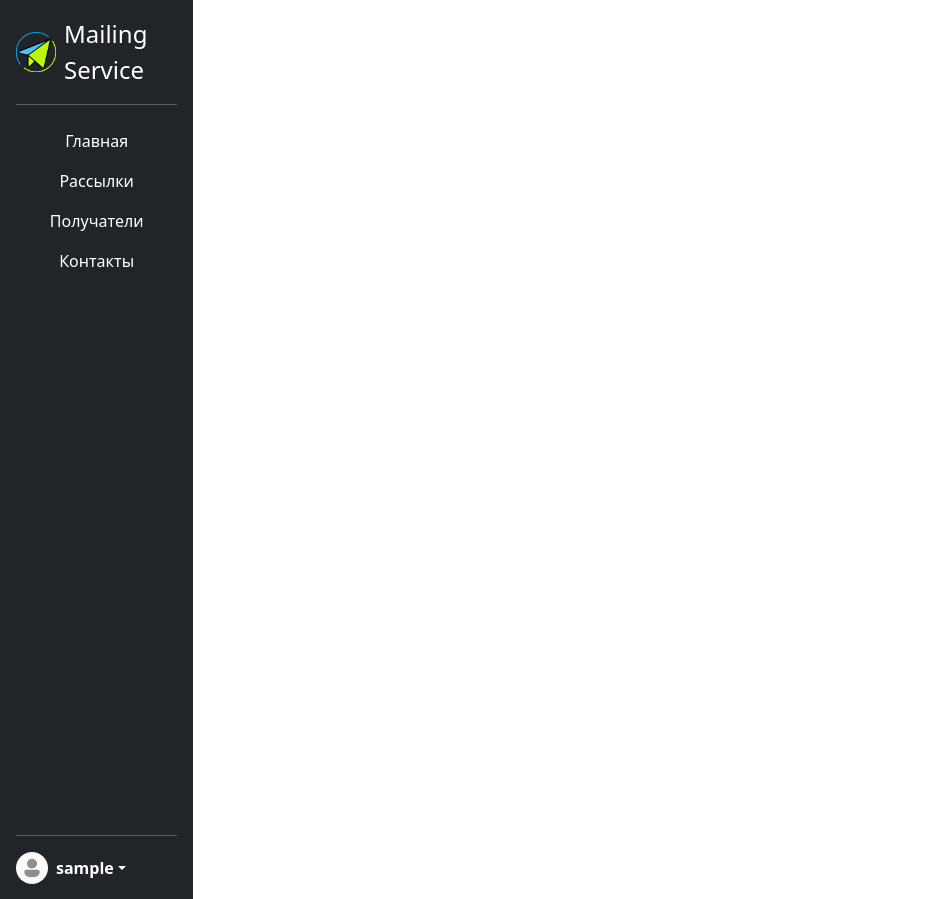
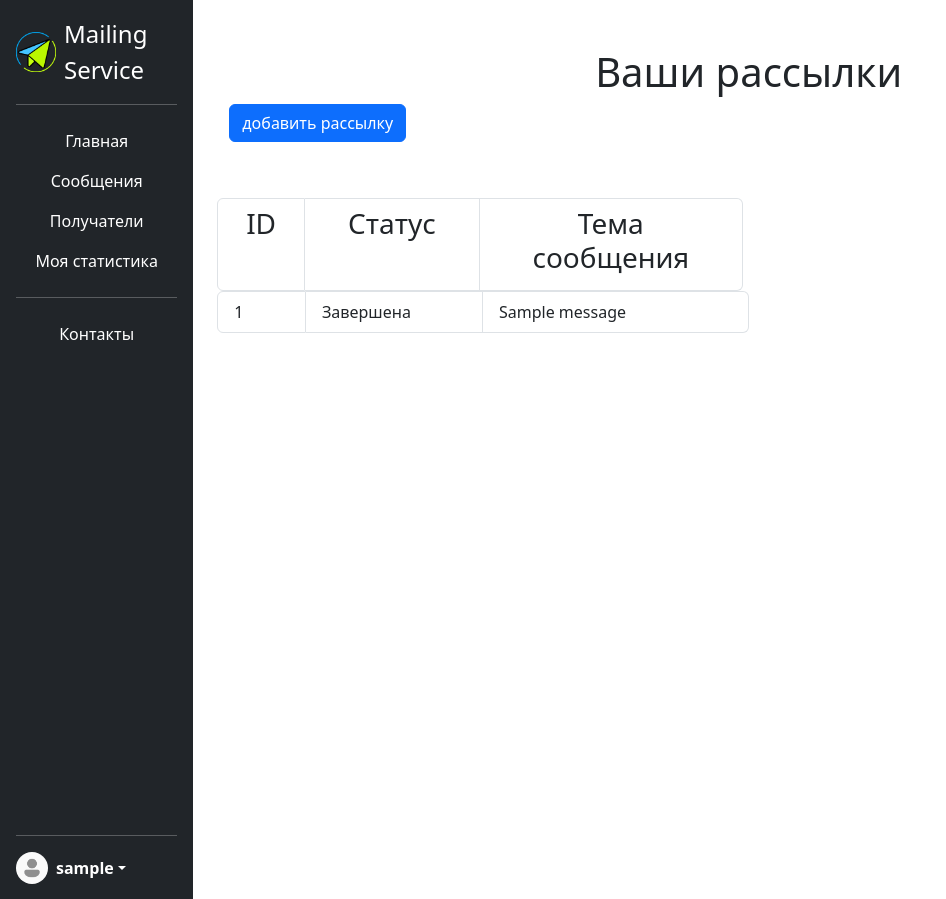
Before and after one commit to BrutalCutie/Mailing-Service, a Django app: page / in a window 1280 px wide. Shown: the top 899 px of the page, without its empty margins (0-946 px from the left). Run offline with Django 5.2, Linux system fonts and the light colour scheme; a user stored in the database is signed in; tables that the repository leaves empty hold one stand-in row (values such as "Sample post"); parts of the project's set-up code (start-up, migrations or seed data) failed here and were passed over; some libraries are stand-ins or nearby versions.

Commit message:
Работа с шаблонами

```diff
--- a/mailing/models.py
+++ b/mailing/models.py
@@ -1,11 +1,17 @@
 from django.db import models
+from users.models import MailingUser
 
 
 class Receiver(models.Model):
-    """Поля: email, full_name, commentary"""
+    """Поля: email, full_name, commentary, owner"""
     email = models.EmailField(unique=True, null=False, blank=False, verbose_name="почта получателя")
     full_name = models.CharField(max_length=100, null=False, blank=False, verbose_name="Ф.И.О.")
     commentary = models.TextField(verbose_name="Комментарий о получателе рассылки")
+    owner = models.ForeignKey(MailingUser,
+                              on_delete=models.CASCADE,
+                              related_name='receivers',
+                              verbose_name='Владелец модели получателя',
+                              null=True, blank=True)
 
     def __str__(self):
         return f"{self.full_name} | {self.email}"
@@ -17,9 +23,14 @@
 
 
 class Message(models.Model):
-    """Поля: subject, message_text"""
+    """Поля: subject, message_text, owner"""
     subject = models.CharField(max_length=100, blank=False, null=False, verbose_name="тема сообщения")
     message_text = models.TextField(verbose_name="текст сообщения")
+    owner = models.ForeignKey(MailingUser,
+                              on_delete=models.CASCADE,
+                              related_name='messages',
+                              verbose_name='Владелец модели сообщения',
+                              null=True, blank=True)
 
     def __str__(self):
         max_length = 20
@@ -37,15 +48,20 @@
 
 
 class Mailing(models.Model):
-    """Поля: mailing_start_at, mailing_end_at, status, message, receivers"""
+    """Поля: mailing_start_at, mailing_end_at, status, message, receivers, owner"""
     # TODO проверить как будет со списком строк, а не списком кортежей строк
     STATUS_CHOICES = [("Завершена", "Завершена"), ("Создана", "Создана"), ("Запущена", "Запущена")]
 
-    mailing_start_at = models.DateTimeField(auto_now_add=True, verbose_name="дата и время первой отправки")
-    mailing_end_at = models.DateTimeField(verbose_name="дата и время окончания  отправки")
-    status = models.CharField(choices=STATUS_CHOICES, verbose_name='статус')
+    mailing_start_at = models.DateTimeField(verbose_name="дата и время первой отправки", null=True, blank=True)
+    mailing_end_at = models.DateTimeField(verbose_name="дата и время окончания  отправки", null=True, blank=True)
+    status = models.CharField(choices=STATUS_CHOICES, verbose_name='статус', default="Создана")
     message = models.ForeignKey(Message, on_delete=models.CASCADE, related_name='mailings', verbose_name='сообщение')
     receivers = models.ManyToManyField(Receiver, 'receivers', verbose_name='получатели')
+    owner = models.ForeignKey(MailingUser,
+                              on_delete=models.CASCADE,
+                              related_name='mailings',
+                              verbose_name='Владелец модели рассылки',
+                              null=True, blank=True)
 
     class Meta:
         verbose_name = "Рассылка"
--- a/mailing/templates/mailing/main_page.html
+++ b/mailing/templates/mailing/main_page.html
@@ -4,5 +4,52 @@
 
 {% block content %}
 
+{% if not user.is_authenticated %}
+<div class="px-4 py-5 my-5 text-center" xmlns="http://www.w3.org/1999/html">
+    <img class="d-block mx-auto mb-4" src="/static/imgs/mailing-service-logo.png" alt="" width="150">
+    <h1 class="display-5 fw-bold text-body-emphasis">Сервис по управлению рассылками.</h1>
+    <div class="col-lg-6 mx-auto">
+        <p class="lead mb-4">
+            Этот сервис родился благодаря онлайн школе<br>
+            <img src="https://my.sky.pro/5987ea2b7acbe5e5379157f8c4f0fb7f.svg" width="200px"><br><br>
+            Ещё надеюсь, что вы оцените логотип. Получилось очень красиво.
+        </p>
+        <div class="d-grid gap-2 d-sm-flex justify-content-sm-center">
+            <a href="{% url 'users:login' %}" class="btn btn-primary btn-lg px-4 gap-3">Вход в систему</a>
+            <a href="{% url 'users:register' %}" class="btn btn-outline-secondary btn-lg px-4">Регистрация</a>
+        </div>
+    </div>
+</div>
+
+{% else %}
+
+<div class="mt-5">
+    <h1 class="text-center">Ваши рассылки</h1>
+    <a href="{% url 'mailing:mailing_new' %}" class="btn btn-primary">добавить рассылку</a>
+    <div class="row mt-5">
+        <ul class="list-group list-group-horizontal mt-2 text-center">
+            <li class="list-group-item col-1"><h3>ID</h3></li>
+            <li class="list-group-item col-2"><h3>Статус</h3></li>
+            <li class="list-group-item col-3"><h3>Тема сообщения</h3></li>
+        </ul>
+    </div>
+
+    <div class="row">
+        {% for mailing in mailings %}
+        <a href="{% url 'mailing:mailing_detail' mailing.pk %}" class="nav-link">
+            <ul class="list-group list-group-horizontal">
+                <li class="list-group-item col-1">{{mailing.pk}}</li>
+                <li class="list-group-item col-2">{{mailing.status}}</li>
+                <li class="list-group-item col-3">{{mailing.message.subject|truncatechars:20}}</li>
+            </ul>
+        </a>
+        {% endfor %}
+    </div>
+</div>
+
+
+{% endif %}
+
+
 
 {% endblock %}
--- a/mailing/templates/mailing/sidebar.html
+++ b/mailing/templates/mailing/sidebar.html
@@ -1,5 +1,6 @@
 <div class="d-flex flex-column flex-shrink-0 p-3 text-bg-dark" style="min-height: 900px">
-    <a href="{% url 'mailing:main_page' %}" class="d-flex align-items-center mb-3 mb-md-0 me-md-auto text-white text-decoration-none">
+    <a href="{% url 'mailing:main_page' %}"
+       class="d-flex align-items-center mb-3 mb-md-0 me-md-auto text-white text-decoration-none">
         <img width="40px" src="/static/imgs/mailing-service-logo.png">
         <span class="fs-4 mx-2">Mailing Service</span>
     </a>
@@ -14,7 +15,7 @@
 
         <li>
             <a href="#" class="nav-link text-white">
-          Рассылки
+                Сообщения
             </a>
         </li>
 
@@ -24,6 +25,14 @@
             </a>
         </li>
 
+        {% if user.is_authenticated %}
+        <li>
+            <a href="#" class="nav-link text-white">
+                Моя статистика
+            </a>
+        </li>
+        {% endif %}
+        <hr>
         <li>
             <a href="#" class="nav-link text-white">
                 Контакты
@@ -35,7 +44,8 @@
 
     {% if user.is_authenticated %}
     <div class="dropdown">
-          <a href="#" class="d-flex align-items-center text-white text-decoration-none dropdown-toggle" data-bs-toggle="dropdown" aria-expanded="false">
+        <a href="#" class="d-flex align-items-center text-white text-decoration-none dropdown-toggle"
+           data-bs-toggle="dropdown" aria-expanded="false">
             <img src="/static/imgs/wo-avatar.png" alt="" width="32" height="32" class="rounded-circle me-2">
             <strong>{{ user.username }}</strong>
         </a>
@@ -52,7 +62,7 @@
         </ul>
     </div>
     {% else %}
-        <div class="d-flex justify-content-between">
+    <div class="d-grid gap-2 d-sm-flex justify-content-sm-center">
         <a href="{% url 'users:login' %}" class="btn btn-primary">Вход</a>
         <a href="{% url 'users:register' %}" class="btn btn-primary ">Регистрация</a>
     </div>
--- a/mailing/urls.py
+++ b/mailing/urls.py
@@ -9,4 +9,17 @@
 
 urlpatterns = [
     path('', views.MainPageView.as_view(), name='main_page'),
+    path('mailing_new/', views.MailingCreateView.as_view(), name='mailing_new'),
+    path('mailing_detail/<int:pk>/', views.MailingDetailView.as_view(), name='mailing_detail'),
+    # path('mailing_update/', views.MailingUpdateView.as_view(), name='mailing_update'),
+    # path('mailing_delete/<int:pk>/', views.MailingDeleteView.as_view(), name='mailing_delete'),
+
+    # path('receiver_list/', views.ReceiverListView.as_view(), name='receiver_list'),
+    # path('receiver_new/', views.ReceiverCreateView.as_view(), name='receiver_new'),
+    # path('receiver_detail/<int:pk>/', views.ReceiverDetailView.as_view(), name='receiver_detail'),
+    # path('receiver_update/<int:pk>/', views.ReceiverUpdateView.as_view(), name='receiver_update'),
+    # path('receiver_delete/<int:pk>/', views.ReceiverDeleteView.as_view(), name='receiver_delete'),
+
+
+
 ]
--- a/mailing/views.py
+++ b/mailing/views.py
@@ -1,6 +1,53 @@
 from django.shortcuts import render
-from django.views.generic import TemplateView, View
+from django.urls import reverse_lazy
+from django.views.generic import ListView, DetailView
+from django.views.generic.edit import CreateView, UpdateView
+
+from mailing import forms
+from mailing.models import Mailing
+from users.models import MailingUser
+from mailing.services import MailingService
 
 
-class MainPageView(TemplateView):
+class MainPageView(ListView):
+    model = Mailing
     template_name = 'mailing/main_page.html'
+
+    context_object_name = 'mailings'
+
+    def get_queryset(self):
+        user = self.request.user
+        queryset = user.mailings.all()
+
+        print(queryset)
+
+        return queryset
+
+
+class MailingCreateView(CreateView):
+    model = Mailing
+    form_class = forms.MailingForm
+    template_name = 'mailing/mailing_new.html'
+    success_url = reverse_lazy("mailing:main_page")
+
+    def form_valid(self, form):
+        mailing = form.save()
+        user = self.request.user
+        mailing.owner = user
+        user.save()
+
+        return super().form_valid(form)
+
+
+class MailingDetailView(DetailView):
+    model = Mailing
+    template_name = 'mailing/mailing_detail.html'
+    context_object_name = 'mailing'
+
+    def get_context_data(self, **kwargs):
+        context = super().get_context_data(**kwargs)
+        mailing_pk = self.kwargs['pk']
+
+        context['receivers_list'] = MailingService.get_sreceivers(mailing_pk)
+
+        return context
--- a/users/templates/users/register.html
+++ b/users/templates/users/register.html
@@ -5,7 +5,7 @@
 {% block content %}
 <div class="container mt-5">
     <h1>Регистрация</h1>
-    <form method="post">
+    <form method="post" enctype="multipart/form-data">
         {% csrf_token %}
         {{form.as_p}}
         <button type="submit" class="btn btn-primary">Регистрация</button>
```
Also changed, not shown: mailing/forms.py (+8 -0 lines), mailing/services.py (added, +13 -0 lines), mailing/templates/mailing/mailing_detail.html (added, +28 -0 lines), mailing/templates/mailing/mailing_new.html (added, +18 -0 lines), users/templates/users/login.html (+13 -8 lines), mailing/templates/mailing/receivers_list.html (added). Lines whose indentation alone changed are shown as unchanged.
